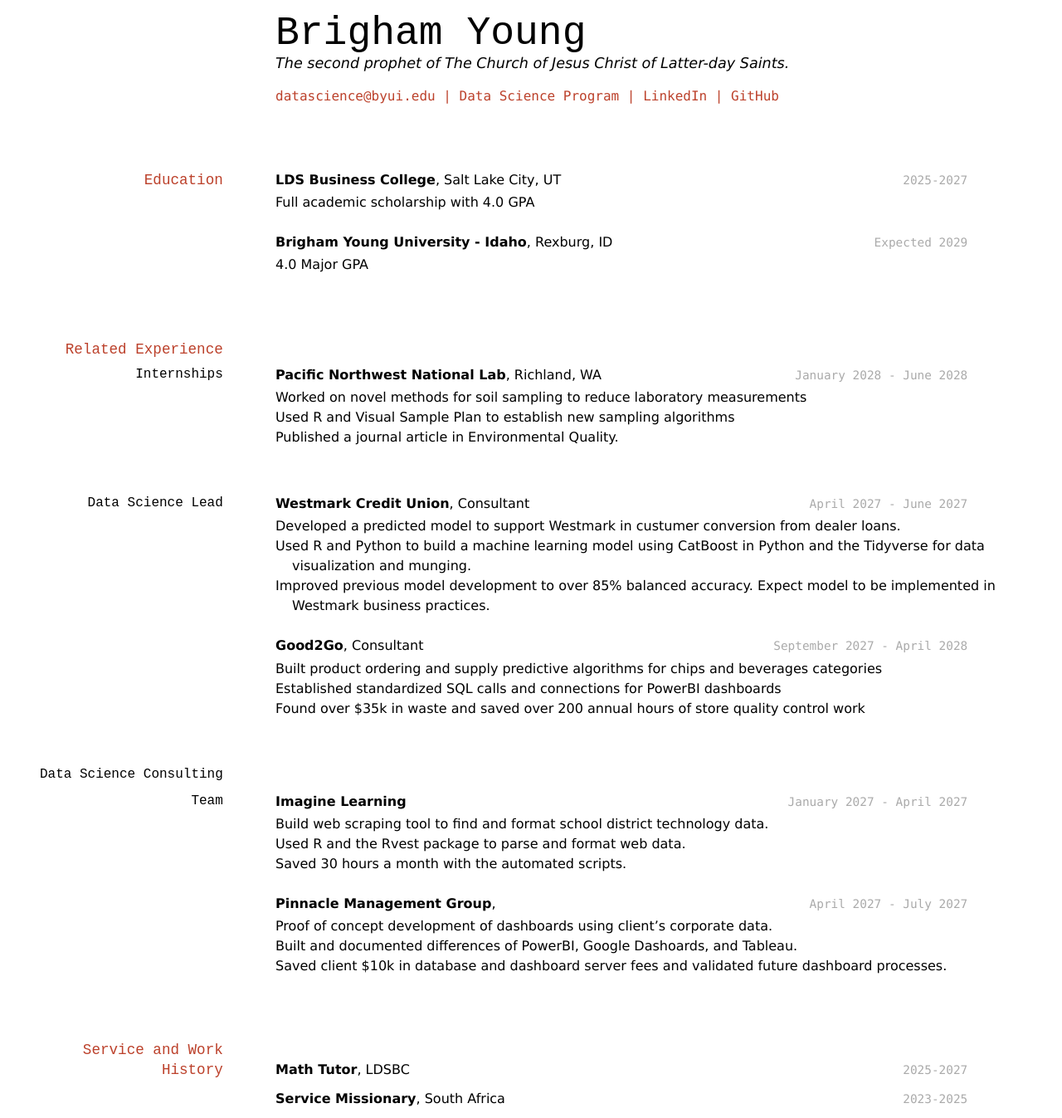
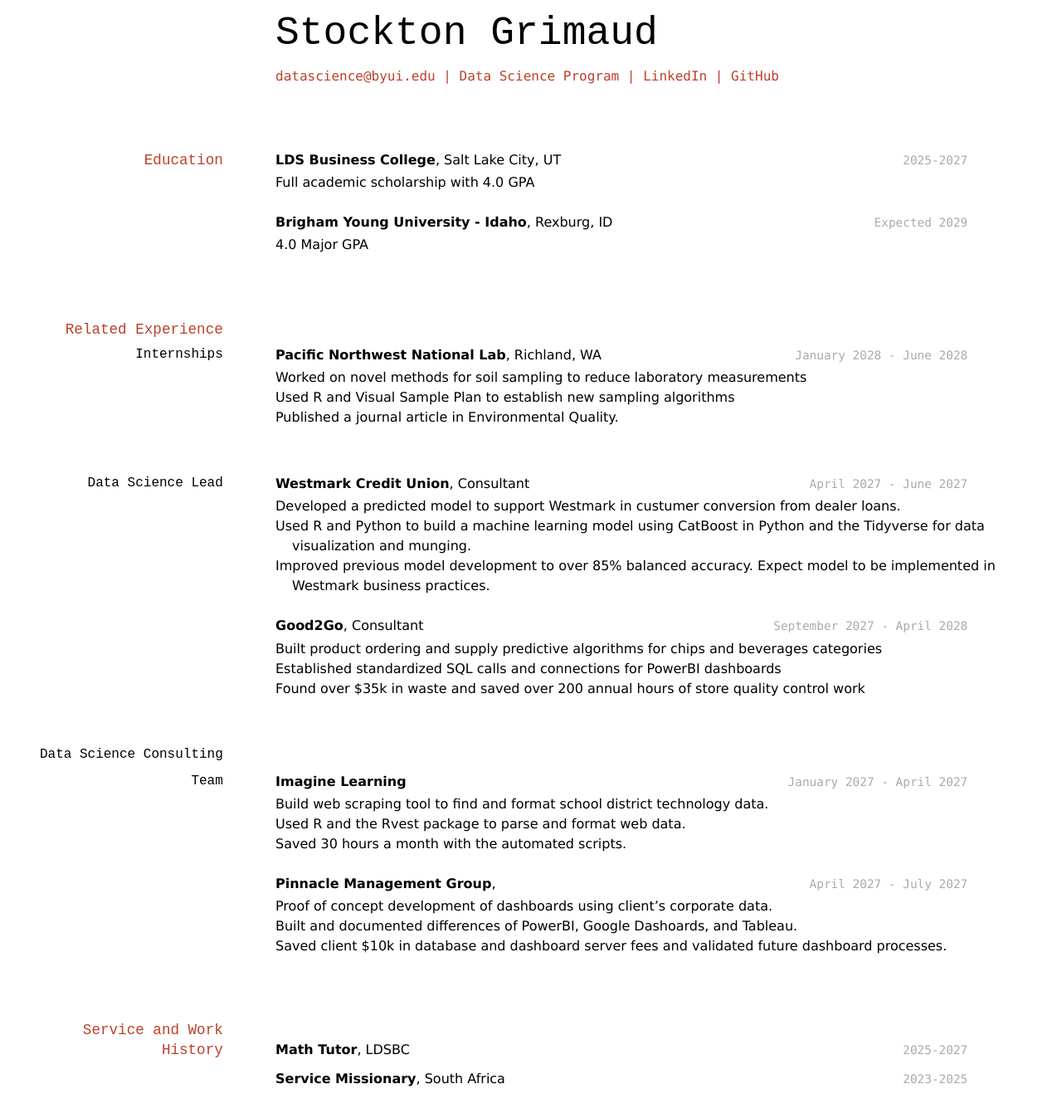
Before and after one commit to rachaelssmith/stockton_grimaud_resume, a Jekyll site: the page built from docs/index.md, in a window 1280 px wide. Shown: the whole page at 83% size. Built offline with Jekyll 4.4.1, drawn with Linux system fonts in a browser that asks for light colours; after the commit the page ends 1323 px from its top, so only the background shows below that.

Commit message:
Update index.md

```diff
--- a/docs/index.md
+++ b/docs/index.md
@@ -1,9 +1,8 @@
 ---
 layout: cv
-title: Brigham Young's Resume
+title: Stockton Grimaud
 ---
-# Brigham Young
-The second prophet of The Church of Jesus Christ of Latter-day Saints.
+# Stockton Grimaud
 
 <div id="webaddress">
 <a href="datascience@byui.edu">datascience@byui.edu</a>
```
